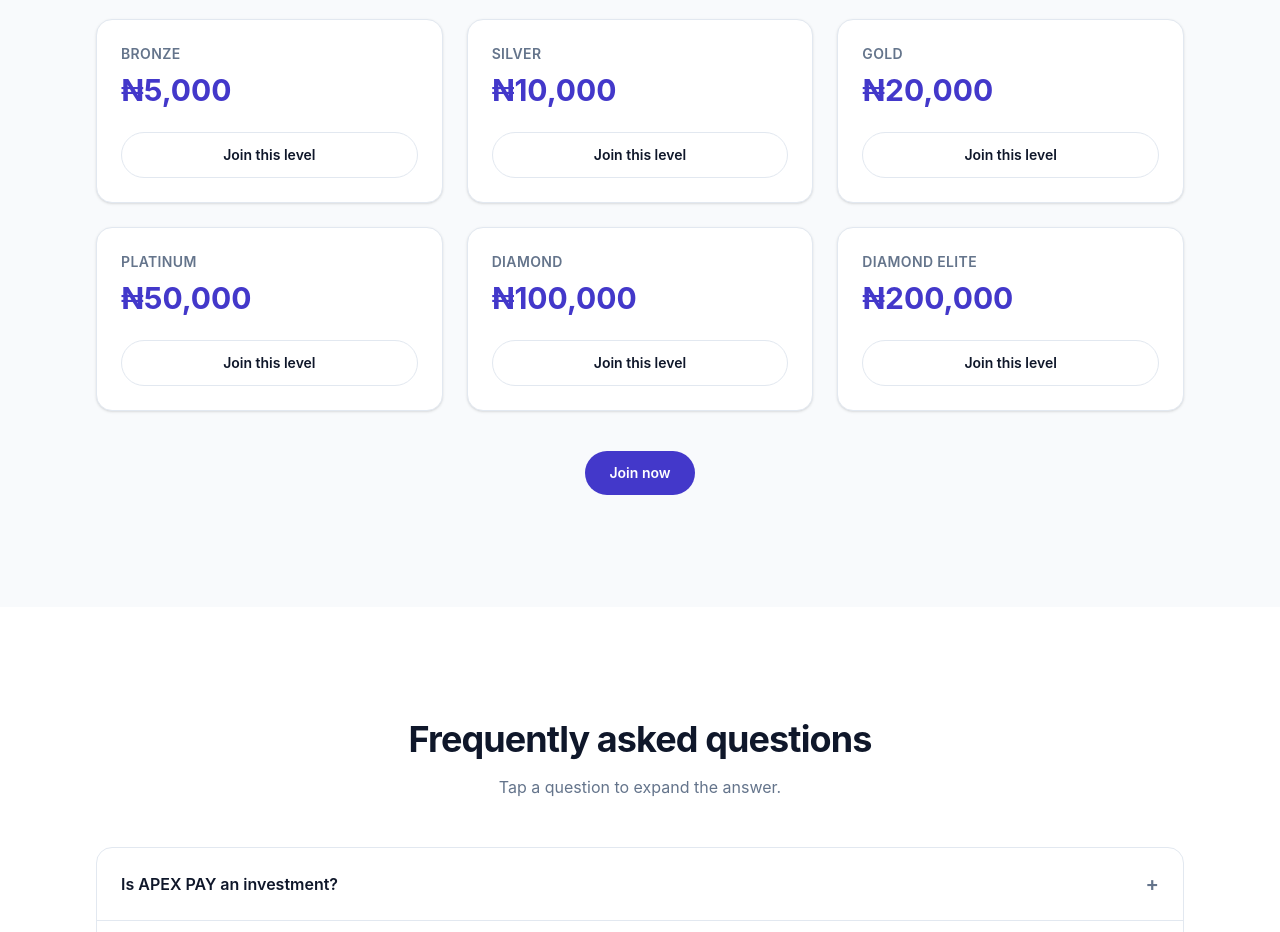
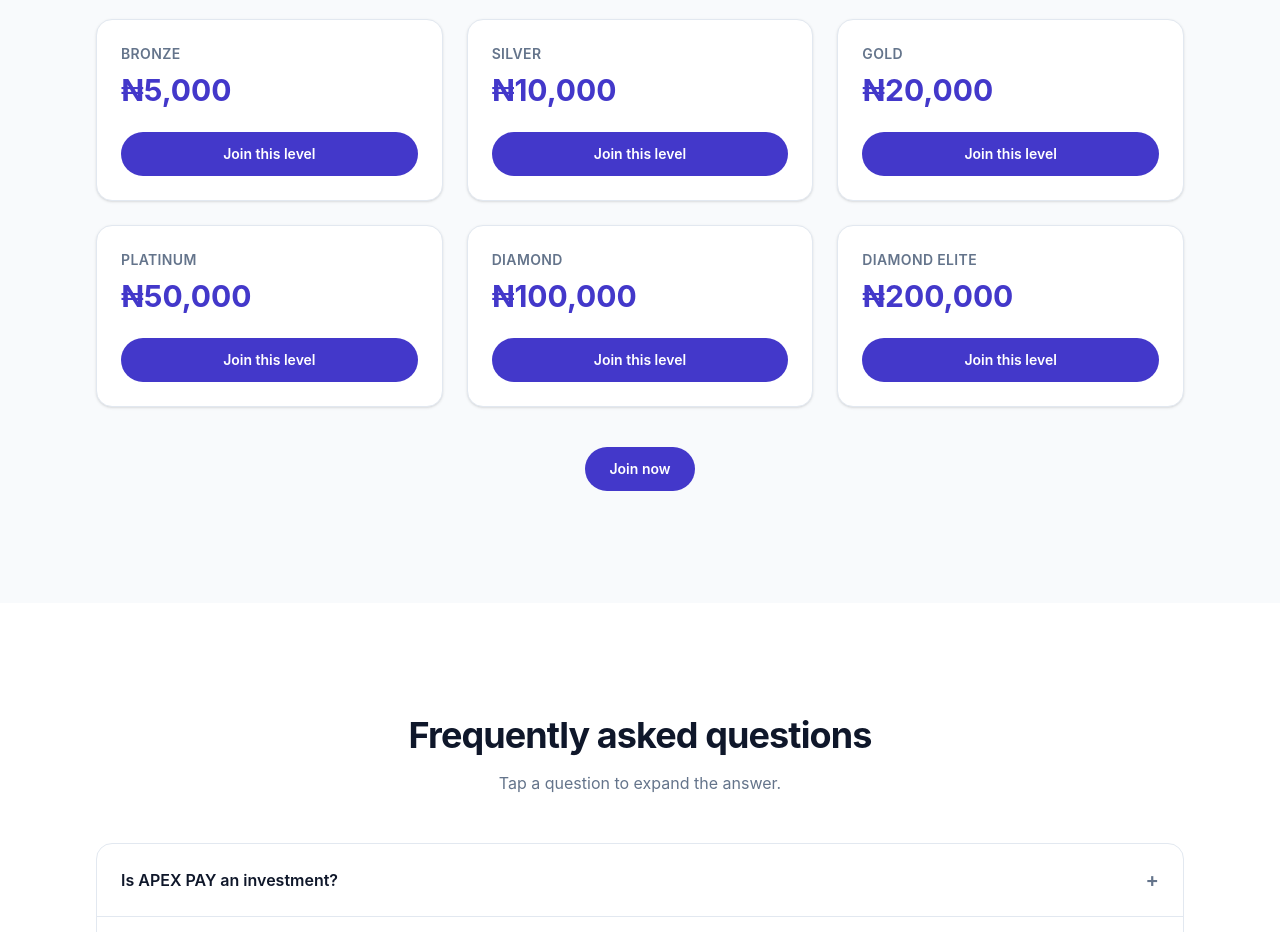
Before and after one commit to Zeeco91/Apex-pay, a Next.js app in the folder apps/web/: page / in a window 1280 px wide. Shown: the part 1640-2572 px from the top of the page. Built offline with nearby package versions, Linux system fonts and the light colour scheme; no server answers.

Commit message:
fix: make "Join this level" button solid purple
Co-Authored-By: Claude Sonnet 5 <noreply@anthropic.com>

```diff
--- a/apps/web/src/components/landing/Levels.tsx
+++ b/apps/web/src/components/landing/Levels.tsx
@@ -30,7 +30,7 @@ export function Levels() {
               </span>
               <ButtonLink
                 href="/register"
-                variant="outline"
+                variant="primary"
                 className="mt-6 w-full justify-center"
               >
                 Join this level
```
